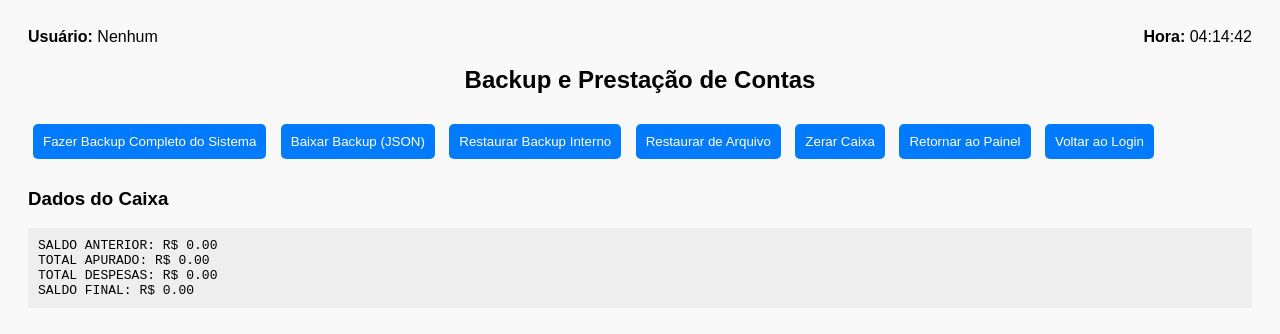
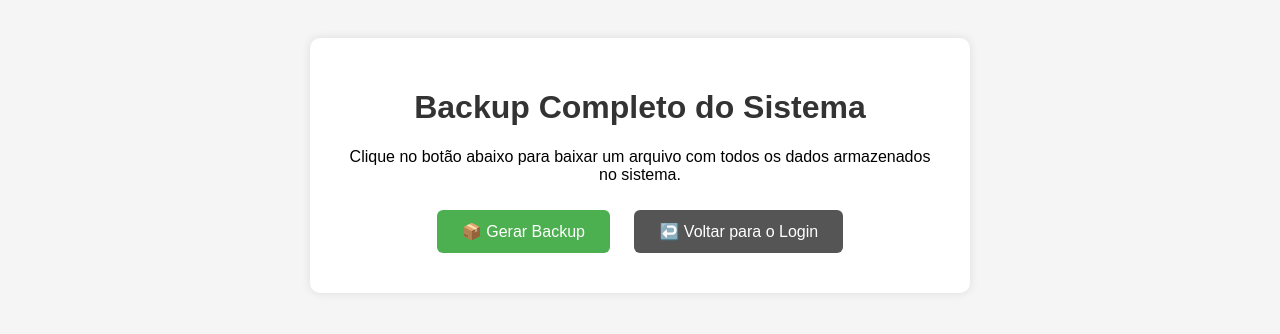
Before and after one commit to sistemescolar/tdpais, a plain HTML site: page backup.html in a window 1280 px wide. Drawn offline with Linux system fonts and the light colour scheme.

Commit message:
Update backup.html

```diff
--- a/backup.html
+++ b/backup.html
@@ -1,185 +1,82 @@
 <!DOCTYPE html>
 <html lang="pt-BR">
 <head>
-  <meta charset="UTF-8" />
-  <meta name="viewport" content="width=device-width, initial-scale=1.0"/>
-  <title>Backup e Prestação de Contas</title>
+  <meta charset="UTF-8">
+  <title>Backup do Sistema</title>
+  <meta name="viewport" content="width=device-width, initial-scale=1.0">
   <style>
     body {
       font-family: Arial, sans-serif;
-      padding: 20px;
-      background: #f9f9f9;
+      padding: 30px;
+      background: #f5f5f5;
     }
-    h2 {
+
+    h1 {
+      text-align: center;
+      color: #333;
+    }
+
+    .container {
+      max-width: 600px;
+      margin: 0 auto;
+      background: #fff;
+      padding: 30px;
+      border-radius: 10px;
+      box-shadow: 0 0 10px rgba(0,0,0,0.1);
       text-align: center;
     }
-    .top-bar {
-      display: flex;
-      justify-content: space-between;
-      margin-bottom: 20px;
+
+    button {
+      padding: 12px 25px;
+      margin: 10px;
+      font-size: 16px;
+      border: none;
+      border-radius: 6px;
+      cursor: pointer;
     }
-    button {
-      padding: 10px;
-      margin: 10px 5px;
-      border: none;
-      background-color: #007bff;
+
+    .btn-backup {
+      background-color: #4CAF50;
       color: white;
-      cursor: pointer;
-      border-radius: 5px;
     }
-    button:hover {
-      background-color: #0056b3;
-    }
-    pre {
-      background-color: #eee;
-      padding: 10px;
-      overflow-x: auto;
-      max-height: 300px;
+
+    .btn-voltar {
+      background-color: #555;
+      color: white;
     }
   </style>
 </head>
 <body>
+  <div class="container">
+    <h1>Backup Completo do Sistema</h1>
+    <p>Clique no botão abaixo para baixar um arquivo com todos os dados armazenados no sistema.</p>
 
-  <div class="top-bar">
-    <div><strong>Usuário:</strong> <span id="usuarioLogado"></span></div>
-    <div><strong>Hora:</strong> <span id="horaAtual"></span></div>
+    <button class="btn-backup" onclick="gerarBackup()">📦 Gerar Backup</button>
+    <button class="btn-voltar" onclick="window.location.href='index.html'">↩️ Voltar para o Login</button>
   </div>
 
-  <h2>Backup e Prestação de Contas</h2>
+  <script>
+    function gerarBackup() {
+      const dados = {};
 
-  <button onclick="fazerBackup()">Fazer Backup Completo do Sistema</button>
-  <button onclick="baixarBackup()">Baixar Backup (JSON)</button>
-  <button onclick="restaurarBackup()">Restaurar Backup Interno</button>
-  <button onclick="document.getElementById('arquivoBackup').click()">Restaurar de Arquivo</button>
-  <input type="file" id="arquivoBackup" style="display:none" accept=".json" onchange="restaurarDeArquivo(event)" />
-  <button onclick="zerarCaixa()">Zerar Caixa</button>
-  <button onclick="voltarPainel()">Retornar ao Painel</button>
-  <button onclick="voltarLogin()">Voltar ao Login</button>
-
-  <h3>Dados do Caixa</h3>
-  <pre id="dadosCaixa"></pre>
-
-  <script>
-    const usuario = localStorage.getItem('usuarioLogado') || 'Nenhum';
-    document.getElementById('usuarioLogado').textContent = usuario;
-
-    function atualizarHora() {
-      const agora = new Date();
-      const hora = agora.toLocaleTimeString('pt-BR');
-      document.getElementById('horaAtual').textContent = hora;
-    }
-    setInterval(atualizarHora, 1000);
-    atualizarHora();
-
-    function fazerBackup() {
-      const backup = {
-        vendedores: JSON.parse(localStorage.getItem('vendedores') || '[]'),
-        receitas: JSON.parse(localStorage.getItem('receitas') || '[]'),
-        despesas: JSON.parse(localStorage.getItem('despesas') || '[]'),
-        caixaHistorico: JSON.parse(localStorage.getItem('historicoCaixa') || '[]'),
-        saldoAnterior: JSON.parse(localStorage.getItem('saldoAnterior') || '0')
-      };
-      localStorage.setItem('backupSistema', JSON.stringify(backup));
-      alert("Backup salvo com sucesso!");
-      exibirCaixa();
-    }
-
-    function baixarBackup() {
-      const backup = localStorage.getItem('backupSistema');
-      const blob = new Blob([backup], { type: 'application/json' });
-      const link = document.createElement('a');
-      link.href = URL.createObjectURL(blob);
-      link.download = 'backup_sistema.json';
-      link.click();
-    }
-
-    function restaurarBackup() {
-      const backup = JSON.parse(localStorage.getItem('backupSistema') || '{}');
-      if (Object.keys(backup).length === 0) {
-        alert('Nenhum backup encontrado.');
-        return;
+      // Percorre todas as chaves do localStorage
+      for (let i = 0; i < localStorage.length; i++) {
+        const chave = localStorage.key(i);
+        dados[chave] = localStorage.getItem(chave);
       }
 
-      aplicarBackup(backup);
+      // Cria o blob do JSON
+      const blob = new Blob([JSON.stringify(dados, null, 2)], { type: 'application/json' });
+      const url = URL.createObjectURL(blob);
+
+      // Cria link para download
+      const a = document.createElement('a');
+      a.href = url;
+      a.download = 'backup_sistema.json';
+      a.click();
+
+      URL.revokeObjectURL(url);
     }
-
-    function restaurarDeArquivo(event) {
-      const file = event.target.files[0];
-      if (!file) return;
-
-      const reader = new FileReader();
-      reader.onload = function(e) {
-        try {
-          const backup = JSON.parse(e.target.result);
-          aplicarBackup(backup);
-        } catch (error) {
-          alert("Erro ao importar backup. Verifique se o arquivo está correto.");
-        }
-      };
-      reader.readAsText(file);
-    }
-
-    function aplicarBackup(backup) {
-      localStorage.setItem('vendedores', JSON.stringify(backup.vendedores || []));
-      localStorage.setItem('receitas', JSON.stringify(backup.receitas || []));
-      localStorage.setItem('despesas', JSON.stringify(backup.despesas || []));
-      localStorage.setItem('historicoCaixa', JSON.stringify(backup.caixaHistorico || []));
-      localStorage.setItem('saldoAnterior', JSON.stringify(backup.saldoAnterior || 0));
-      alert('Backup restaurado com sucesso!');
-      exibirCaixa();
-    }
-
-    function zerarCaixa() {
-      const senha = prompt("Digite a senha para zerar o caixa:");
-      if (senha !== "12345") {
-        alert("Senha incorreta.");
-        return;
-      }
-      localStorage.removeItem('receitas');
-      localStorage.removeItem('despesas');
-      localStorage.removeItem('historicoCaixa');
-      localStorage.removeItem('saldoAnterior');
-
-      const vendedores = JSON.parse(localStorage.getItem('vendedores') || '[]');
-      vendedores.forEach(v => v.historico = []);
-      localStorage.setItem('vendedores', JSON.stringify(vendedores));
-
-      alert("Caixa zerado com sucesso!");
-      exibirCaixa();
-    }
-
-    function voltarLogin() {
-      window.location.href = 'index.html';
-    }
-
-    function voltarPainel() {
-      window.location.href = 'painel.html';
-    }
-
-    function exibirCaixa() {
-      const vendedores = JSON.parse(localStorage.getItem('vendedores') || '[]');
-      const receitas = JSON.parse(localStorage.getItem('receitas') || '[]');
-      const despesas = JSON.parse(localStorage.getItem('despesas') || '[]');
-
-      const totalApurado = vendedores.reduce((total, v) => {
-        return total + (v.historico || []).reduce((soma, h) => soma + (parseFloat(h.apurou) || 0), 0);
-      }, 0);
-
-      const totalReceitas = receitas.reduce((soma, r) => soma + (parseFloat(r.valor) || 0), 0);
-      const totalDespesas = despesas.reduce((soma, d) => soma + (parseFloat(d.valor) || 0), 0);
-      const saldoFinal = totalReceitas + totalApurado - totalDespesas;
-
-      const dados = `
-SALDO ANTERIOR: R$ ${totalReceitas.toFixed(2)}
-TOTAL APURADO: R$ ${totalApurado.toFixed(2)}
-TOTAL DESPESAS: R$ ${totalDespesas.toFixed(2)}
-SALDO FINAL: R$ ${saldoFinal.toFixed(2)}
-      `.trim();
-
-      document.getElementById('dadosCaixa').textContent = dados;
-    }
-
-    exibirCaixa();
   </script>
 </body>
 </html>
```
